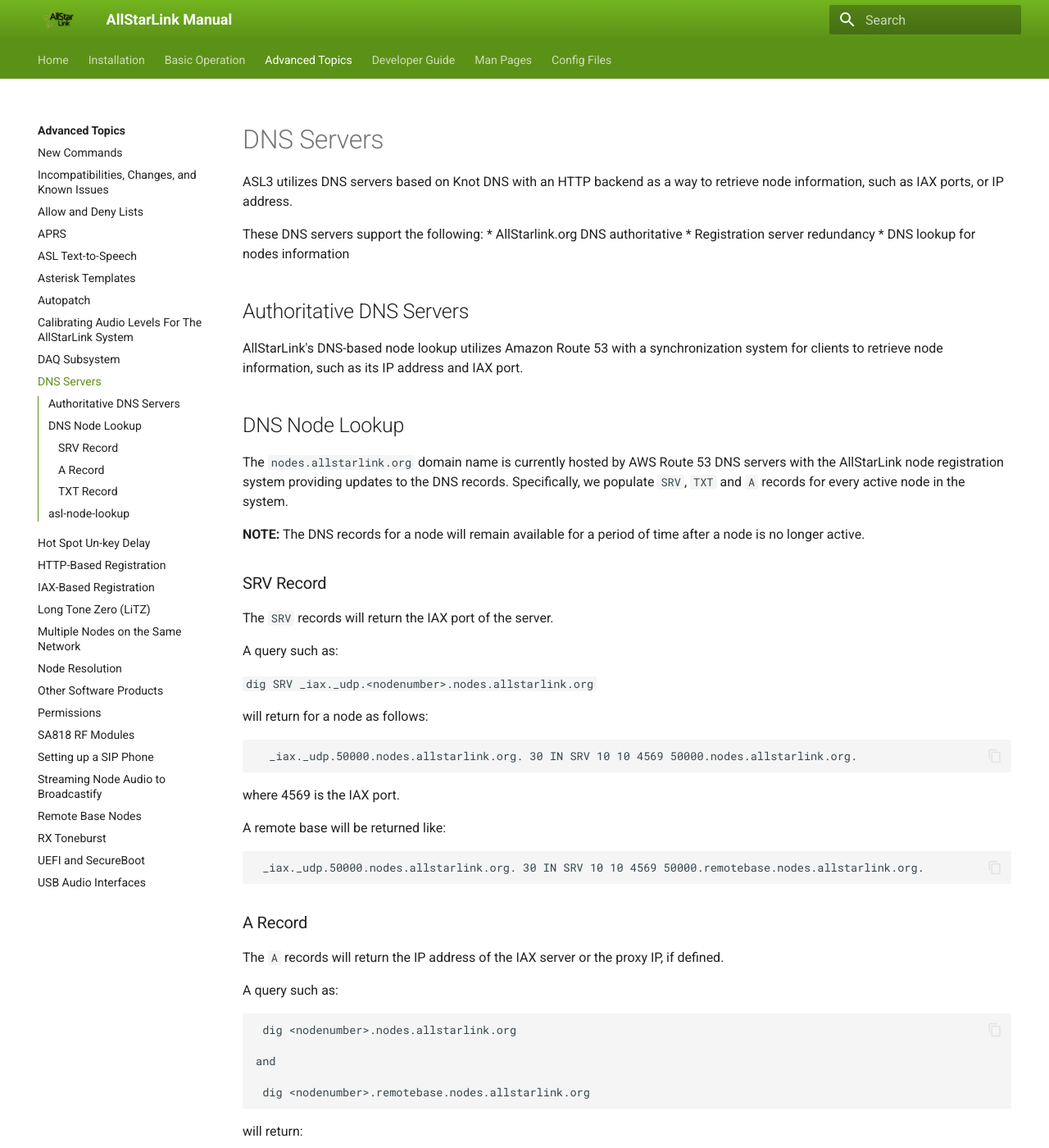
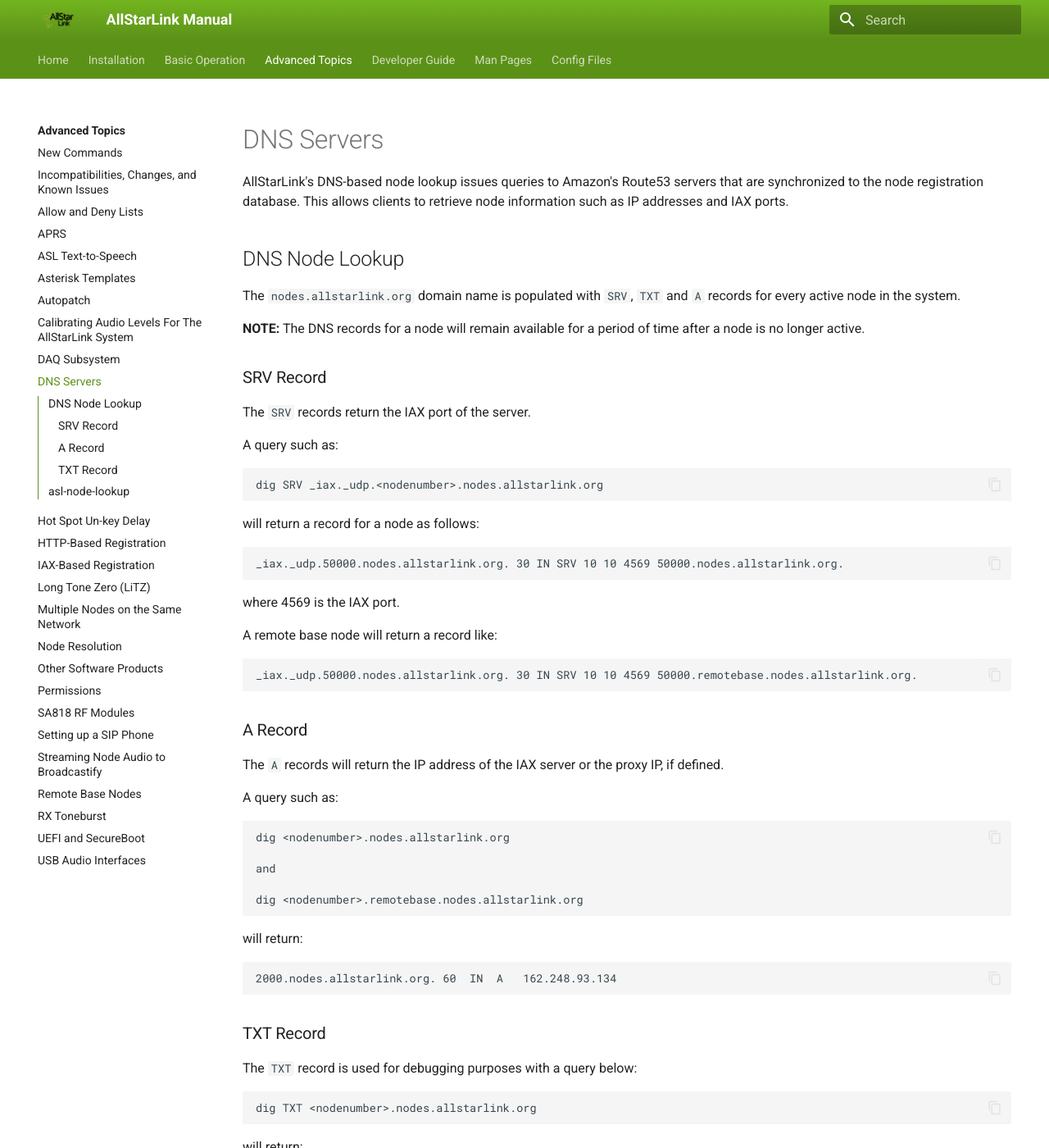
Before and after one commit to AllStarLink/ASL3-Manual, an MkDocs documentation site: the page built from docs/adv-topics/dns-servers.md, in a window 1280 px wide and 1400 px high. Shown: the whole window at 82% size. Built offline with MkDocs 1.6.1 and Material for MkDocs 9.7.7, drawn with Linux system fonts in a browser that asks for light colours; some of the changed text lies outside the part shown.

Commit message:
Last (?) edits

````diff
--- a/docs/adv-topics/dns-servers.md
+++ b/docs/adv-topics/dns-servers.md
@@ -1,44 +1,35 @@
 # DNS Servers
 
-ASL3 utilizes DNS servers based on Knot DNS with an HTTP backend as a way to retrieve node information, such as IAX ports, or IP address.
+AllStarLink's DNS-based node lookup issues queries to Amazon's Route53 servers that are synchronized to the node registration database.  This allows clients to retrieve node information such as IP addresses and IAX ports.
 
-These DNS servers support the following:
-* AllStarlink.org DNS authoritative
-* Registration server redundancy
-* DNS lookup for nodes information
+## DNS Node Lookup
 
-## Authoritative DNS Servers
-
-AllStarLink's DNS-based node lookup utilizes Amazon Route 53 with a synchronization system for clients to retrieve node information, such as its IP address and IAX port.
-
-##  DNS Node Lookup
-
-The `nodes.allstarlink.org` domain name is currently hosted by AWS Route 53 DNS servers with the AllStarLink node registration system providing updates to the DNS records. Specifically, we populate `SRV`, `TXT` and `A` records for every active node in the system.
+The `nodes.allstarlink.org` domain name is populated with `SRV`, `TXT` and `A` records for every active node in the system.
 
 **NOTE:** The DNS records for a node will remain available for a period of time after a node is no longer active.
 
 ### SRV Record
 
- The `SRV` records will return the IAX port of the server.
+The `SRV` records return the IAX port of the server.
 
- A query such as:
+A query such as:
 
- ```
- dig SRV _iax._udp.<nodenumber>.nodes.allstarlink.org
+```
+dig SRV _iax._udp.<nodenumber>.nodes.allstarlink.org
 ```
 
-will return for a node as follows:
+will return a record for a node as follows:
 
 ```
-  _iax._udp.50000.nodes.allstarlink.org. 30 IN SRV 10 10 4569 50000.nodes.allstarlink.org.
+_iax._udp.50000.nodes.allstarlink.org. 30 IN SRV 10 10 4569 50000.nodes.allstarlink.org.
 ```
 
 where 4569 is the IAX port.
 
-A remote base will be returned like:
+A remote base node will return a record like:
 
 ```
- _iax._udp.50000.nodes.allstarlink.org. 30 IN SRV 10 10 4569 50000.remotebase.nodes.allstarlink.org.
+_iax._udp.50000.nodes.allstarlink.org. 30 IN SRV 10 10 4569 50000.remotebase.nodes.allstarlink.org.
 ```
 
 ### A Record
@@ -48,17 +39,17 @@
 A query such as:
 
 ```
- dig <nodenumber>.nodes.allstarlink.org
+dig <nodenumber>.nodes.allstarlink.org
 
 and
 
- dig <nodenumber>.remotebase.nodes.allstarlink.org
+dig <nodenumber>.remotebase.nodes.allstarlink.org
 ```
 
 will return:
 
 ```
- 2000.nodes.allstarlink.org. 60	IN	A	162.248.93.134
+2000.nodes.allstarlink.org. 60	IN	A	162.248.93.134
 ```
 
 ### TXT Record
@@ -66,13 +57,13 @@
 The `TXT` record is used for debugging purposes with a query below:
 
 ```
- dig TXT <nodenumber>.nodes.allstarlink.org
+dig TXT <nodenumber>.nodes.allstarlink.org
 ```
 
 will return:
 
 ```
- "NN=50000" "RT=2019-02-28 18:41:29" "RB=0" "IP=44.98.248.144" "PIP=" "PT=4569" "RH=register-west"
+"NN=50000" "RT=2019-02-28 18:41:29" "RB=0" "IP=44.98.248.144" "PIP=" "PT=4569" "RH=register-west"
 ```
 
 Where:
````
Also changed, not shown: other parts of docs/adv-topics/dns-servers.md (+1 -1 lines).
